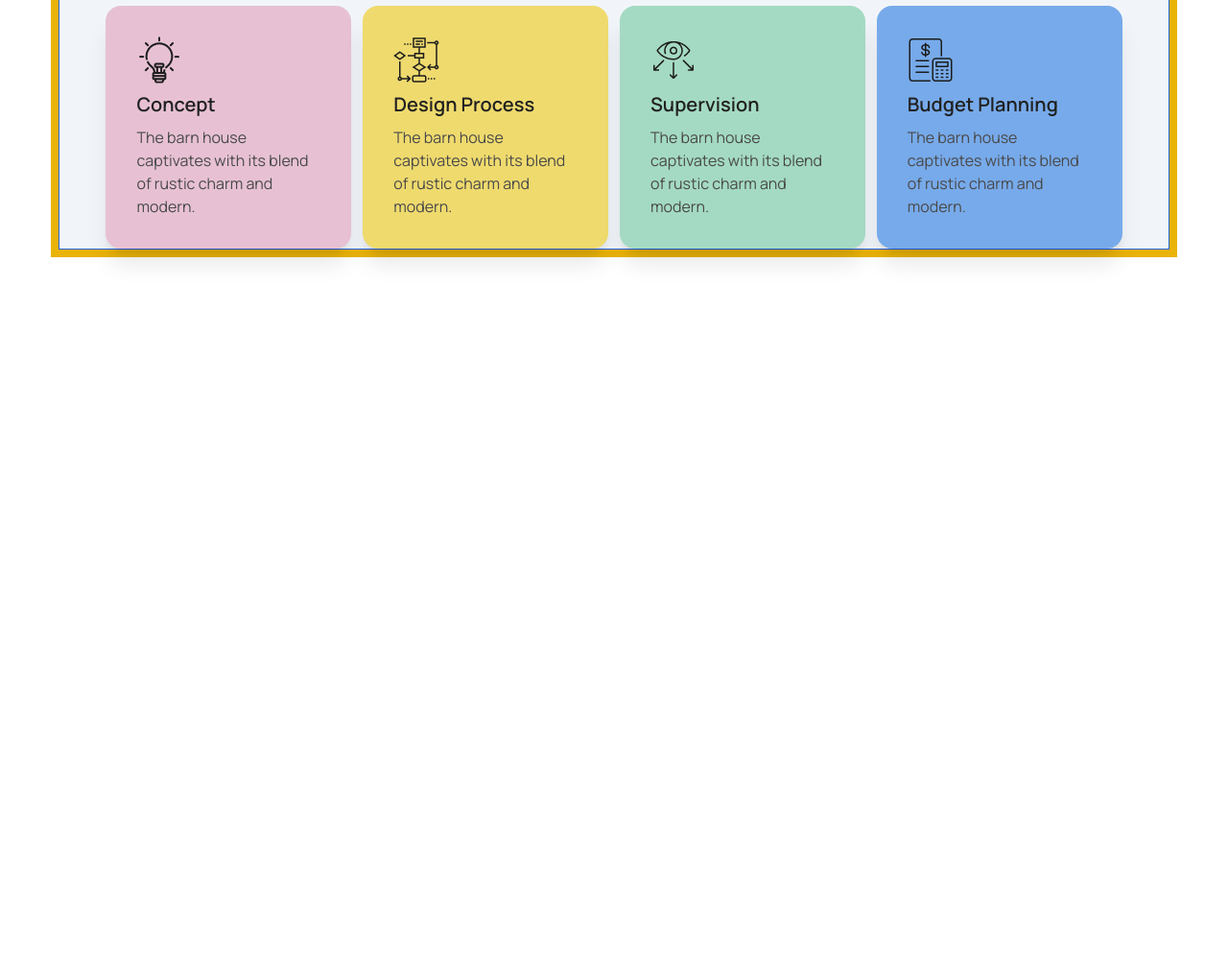
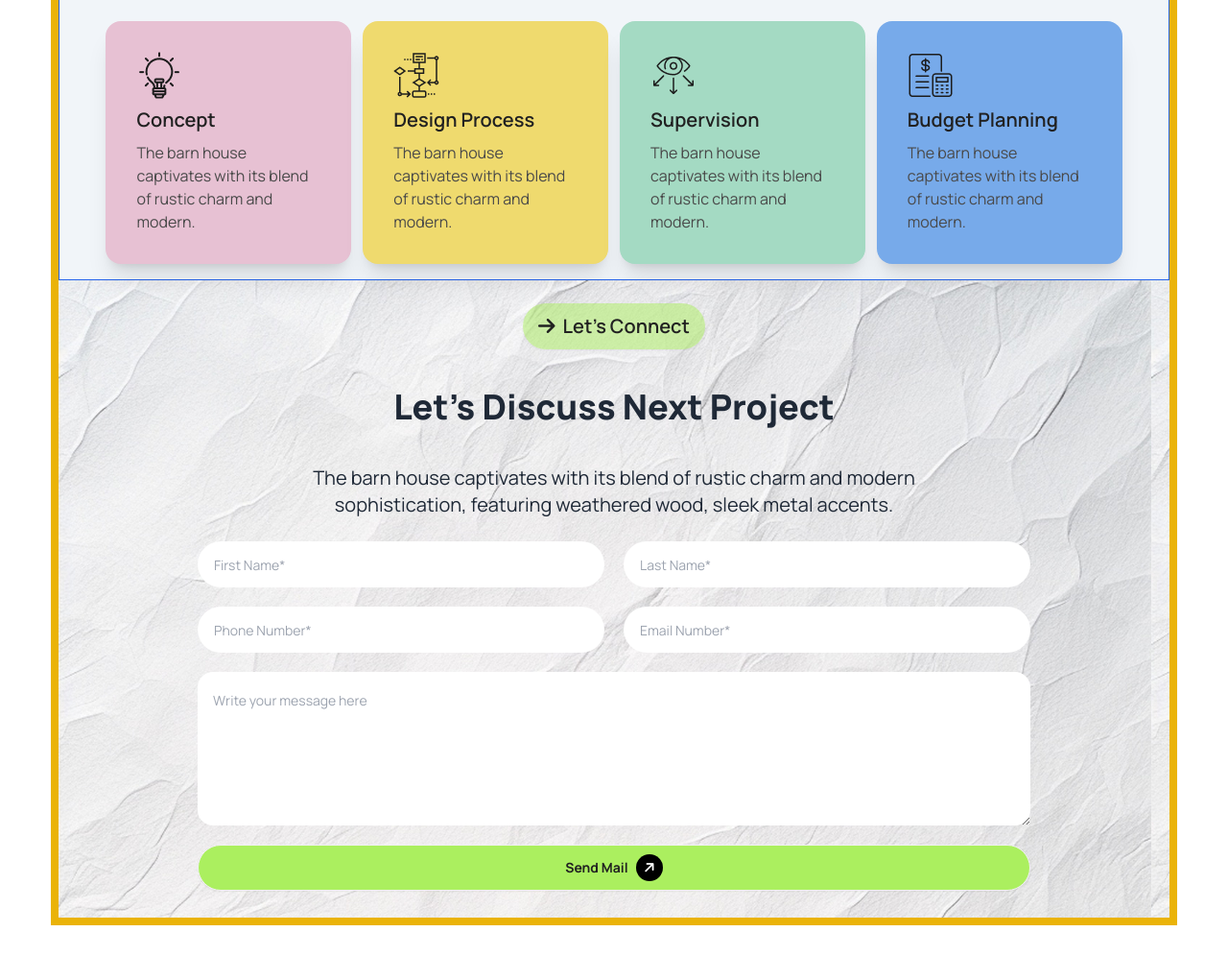
Before and after one commit to Fahsina24/assignment_3, a plain HTML site: page index.html in a window 1280 px wide. Shown: the part 2045-3041 px from the top of the page at 96% size. Before the commit the page ends 2345 px from the top, so only its background shows below. Drawn offline with nearby package versions, Linux system fonts and the light colour scheme.

Commit message:
Let's Discuss Next Project Section is done for both phone and desktop

```diff
--- a/index.html
+++ b/index.html
@@ -45,6 +45,9 @@
             },
             fontFamily: {
               Manrope: "Manrope",
+            },
+            backgroundImage: {
+              page_bg: "url('./assets/bg.jpg')",
             },
           },
         },
@@ -181,7 +184,9 @@
                   modern sophistication, featuring weathered wood, sleek metal
                   accents.
                 </p>
-                <div class="card card-side bg-base-100 shadow-xl mt-10 lg:mr-4">
+                <div
+                  class="card card-side bg-white shadow-xl mt-10 mb-4 lg:mr-4"
+                >
                   <div class="w-11/12 mx-auto flex">
                     <figure class="lg:w-1/5">
                       <img src="assets/commercial.png" alt="" />
@@ -195,7 +200,9 @@
                     </div>
                   </div>
                 </div>
-                <div class="card card-side bg-base-100 shadow-xl mt-10 lg:mr-4">
+                <div
+                  class="card card-side bg-white shadow-xl mt-10 mb-4 lg:mr-4"
+                >
                   <div class="w-11/12 mx-auto flex">
                     <figure class="lg:w-1/5">
                       <img src="assets/residential.png" alt="" />
@@ -210,7 +217,7 @@
                   </div>
                 </div>
               </div>
-              <div class="w-full mt-10 lg:w-1/2">
+              <div class="w-full mt-10 mb-4 lg:w-1/2 lg:mt-0">
                 <img
                   class="object-cover h-full rounded-2xl"
                   src="assets/Rectangle.png"
@@ -252,7 +259,7 @@
           </p>
         </div>
         <div
-          class="grid w-11/12 mx-auto grid-cols-1 gap-8 mt-6 lg:grid-cols-4 lg:mt-14 lg:gap-3"
+          class="grid w-11/12 mx-auto grid-cols-1 gap-8 mt-6 lg:grid-cols-4 lg:mt-14 lg:gap-3 lg:mb-4"
         >
           <div class="w-full card bg-[#E7C1D3] shadow-xl">
             <div class="card-body">
@@ -296,6 +303,80 @@
           </div>
         </div>
       </section>
+
+      <!-- Let's  Discuss Next Project-->
+      <section class="w-full mx-auto bg-page_bg">
+        <div class="lg:w-3/4 w-11/12 mx-auto text-center">
+          <!-- Heading Section -->
+          <div>
+            <button
+              class="btn border-0 mt-6 bg-primary_btn_color_opacity rounded-full text-primary_text text-xl"
+            >
+              <i
+                class="fa-solid fa-arrow-right text-center text-primary_text text-xl"
+              >
+              </i>
+              Let's Connect
+            </button>
+
+            <h1
+              class="primary_text font-extrabold py-4 text-2xl px-2 lg:text-4xl lg:py-10"
+            >
+              Let's Discuss Next Project
+            </h1>
+            <p
+              class="secondary_text font-normal text-xs lg:text-xl lg:w-4/5 lg:mx-auto"
+            >
+              The barn house captivates with its blend of rustic charm and
+              modern sophistication, featuring weathered wood, sleek metal
+              accents.
+            </p>
+          </div>
+          <!-- Form Section -->
+          <div class="grid grid-cols-1 gap-5 mt-6 lg:grid-cols-2">
+            <input
+              type="text"
+              placeholder="First Name*"
+              class="input rounded-3xl placeholder:text-sm"
+            />
+
+            <input
+              type="text"
+              placeholder="Last Name*"
+              class="input rounded-3xl placeholder:text-sm"
+            />
+
+            <input
+              type="text"
+              placeholder="Phone Number*"
+              class="input rounded-3xl placeholder:text-sm"
+            />
+
+            <input
+              type="text"
+              placeholder="Email Number*"
+              class="input rounded-3xl placeholder:text-sm"
+            />
+            <textarea
+              class="rounded-2xl pl-4 pt-5 h-40 placeholder:text-sm lg:col-span-2"
+              placeholder="Write your message here"
+            ></textarea>
+            <div class="flex justify-between mb-7 lg:col-span-2">
+              <button
+                class="btn bg-primary_btn_color w-full rounded-full text-primary_text font-bold"
+              >
+                Send Mail
+                <p class="bg-black w-fit rounded-full px-2 py-1">
+                  <i
+                    class="fa-solid fa-arrow-right text-center text-white text-sm -rotate-45"
+                  >
+                  </i>
+                </p>
+              </button>
+            </div>
+          </div>
+        </div>
+      </section>
     </main>
     <footer></footer>
   </body>
```
